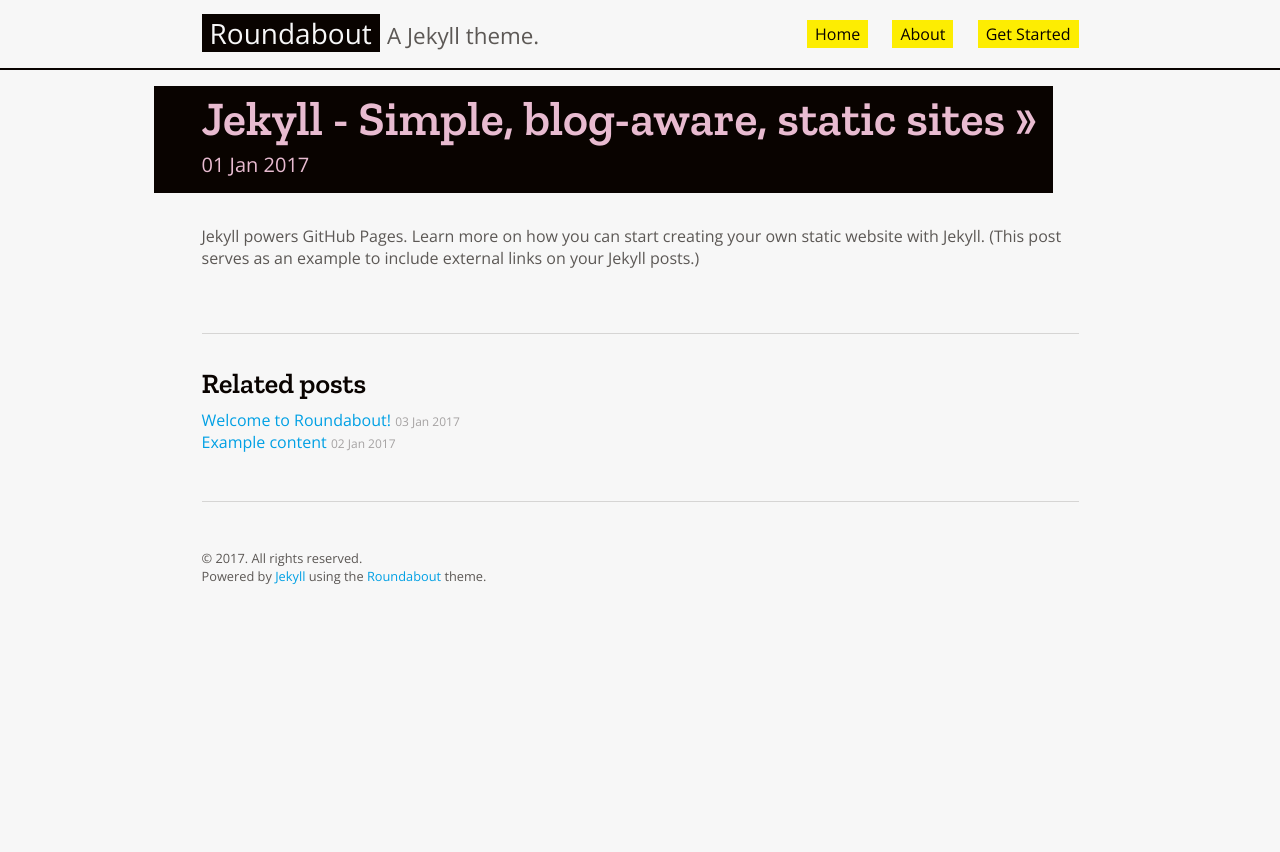
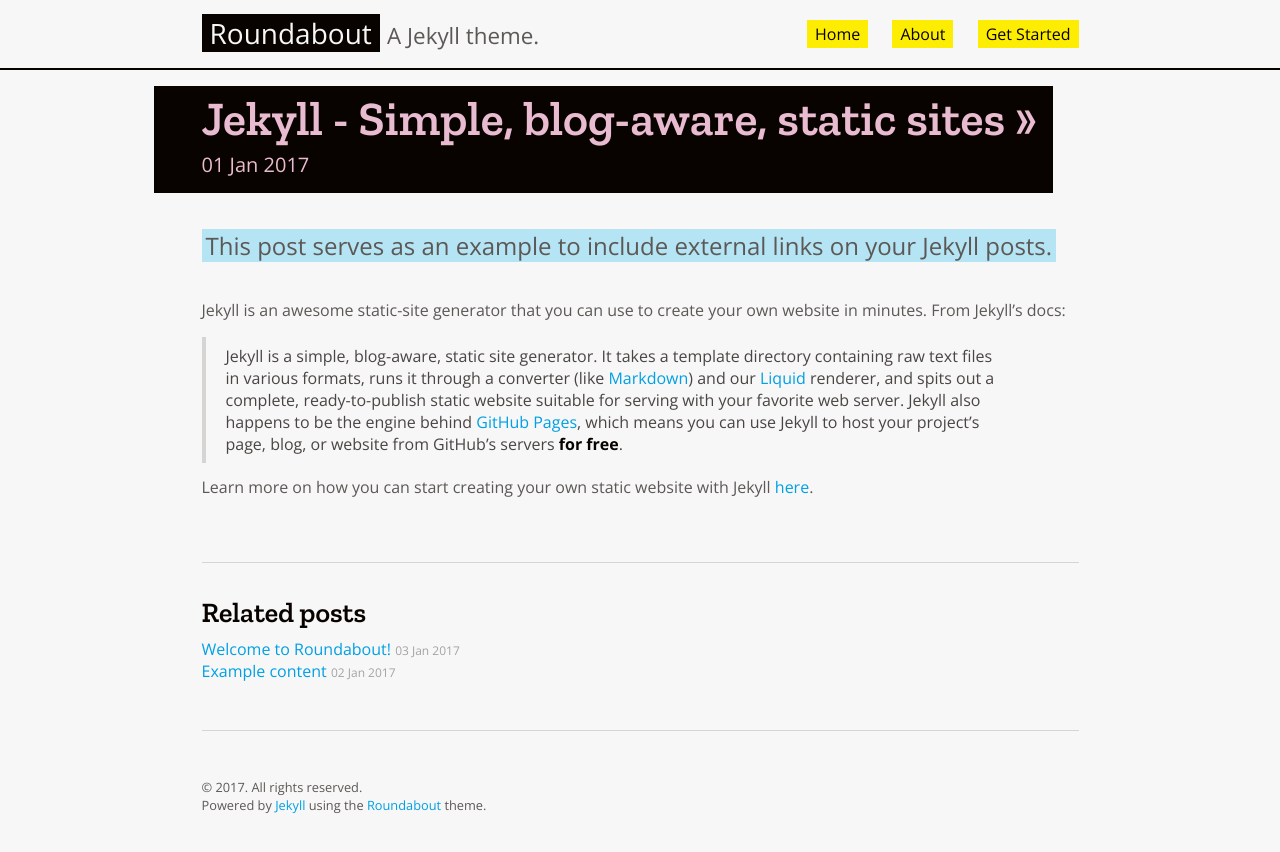
Before and after one commit to blvdgroup/roundabout, a Jekyll site: the page built from _posts/2017-01-01-jekyll-simple-blog-aware-static-sites.md, in a window 1280 px wide. Shown: the top 852 px of the page. Built offline with Jekyll 4.4.1, drawn with Linux system fonts in a browser that asks for light colours.

Commit message:
:books: improved external link post example

```diff
--- a/_posts/2017-01-01-jekyll-simple-blog-aware-static-sites.md
+++ b/_posts/2017-01-01-jekyll-simple-blog-aware-static-sites.md
@@ -1,7 +1,12 @@
 ---
 layout: post
 title: "Jekyll - Simple, blog-aware, static sites"
+subtitle: "This post serves as an example to include external links on your Jekyll posts."
 external_url: https://jekyllrb.com/
 ---
 
-Jekyll powers GitHub Pages. Learn more on how you can start creating your own static website with Jekyll. (This post serves as an example to include external links on your Jekyll posts.)
+Jekyll is an awesome static-site generator that you can use to create your own website in minutes. From Jekyll's docs:
+
+> Jekyll is a simple, blog-aware, static site generator. It takes a template directory containing raw text files in various formats, runs it through a converter (like [Markdown](https://daringfireball.net/projects/markdown/)) and our [Liquid](https://github.com/Shopify/liquid/wiki) renderer, and spits out a complete, ready-to-publish static website suitable for serving with your favorite web server. Jekyll also happens to be the engine behind [GitHub Pages](https://pages.github.com/), which means you can use Jekyll to host your project’s page, blog, or website from GitHub’s servers **for free**.
+
+Learn more on how you can start creating your own static website with Jekyll [here](https://jekyllrb.com/docs/home/).
```
